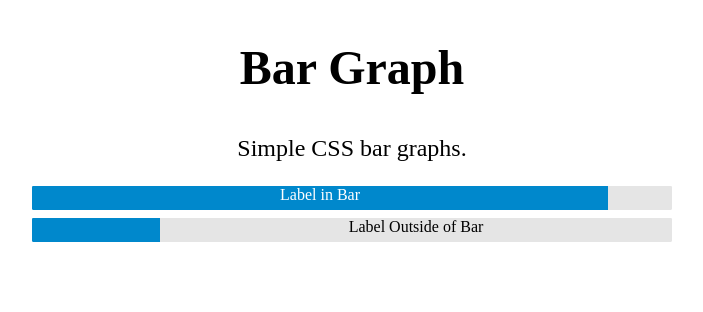
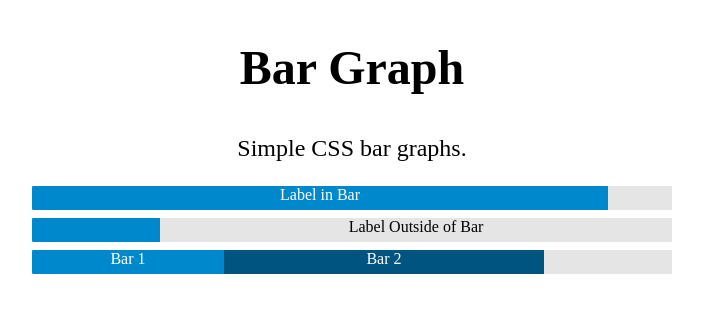
Before and after one commit to cferdinandi/progress-bars, a plain HTML site: page index.html in a window 1280 px wide. Shown: the whole page, without its empty margins (288-991 px from the left). Drawn offline with Linux system fonts and the light colour scheme.

Commit message:
Added stacked graph example to index.html

```diff
--- a/index.html
+++ b/index.html
@@ -28,6 +28,14 @@
             <div class="graph-bar" style="width: 20%;"></div>
             Label Outside of Bar
         </div>
+        <div class="graph">
+            <div class="graph-bar" style="width: 30%;">
+                Bar 1
+            </div>
+            <div class="graph-bar graph-bar-alt" style="width: 50%;">
+                Bar 2
+            </div>
+        </div>
 
 	</section>
 
```
